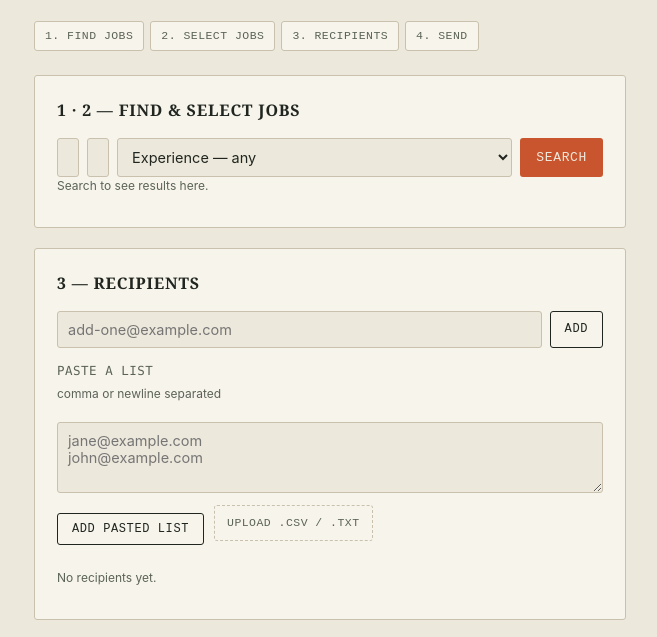
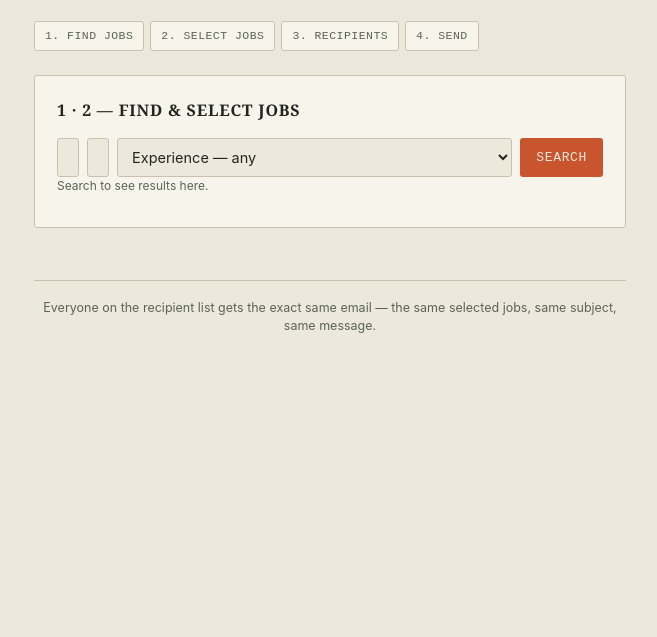
Before and after one commit to navyaaaasingh/job-broadcaster, a website: page public/index.html in a window 1280 px wide. Shown: the part 130-767 px from the top of the page, without its empty margins (310-967 px from the left). Drawn offline with Linux system fonts and the light colour scheme; no server answers.

Commit message:
Update index.html

```diff
--- a/public/index.html
+++ b/public/index.html
@@ -46,7 +46,7 @@
       <ul id="job-results" class="jobs selectable"></ul>
     </section>
 
-    <section class="card">
+   <!-- <section class="card">
       <h2>3 — Recipients</h2>
 
       <div class="recipient-add">
@@ -88,7 +88,7 @@
       </form>
     </section>
 
-  </main>
+  </main> -->
 
   <footer class="foot">
     Everyone on the recipient list gets the exact same email — the same selected jobs, same subject, same message.
```
